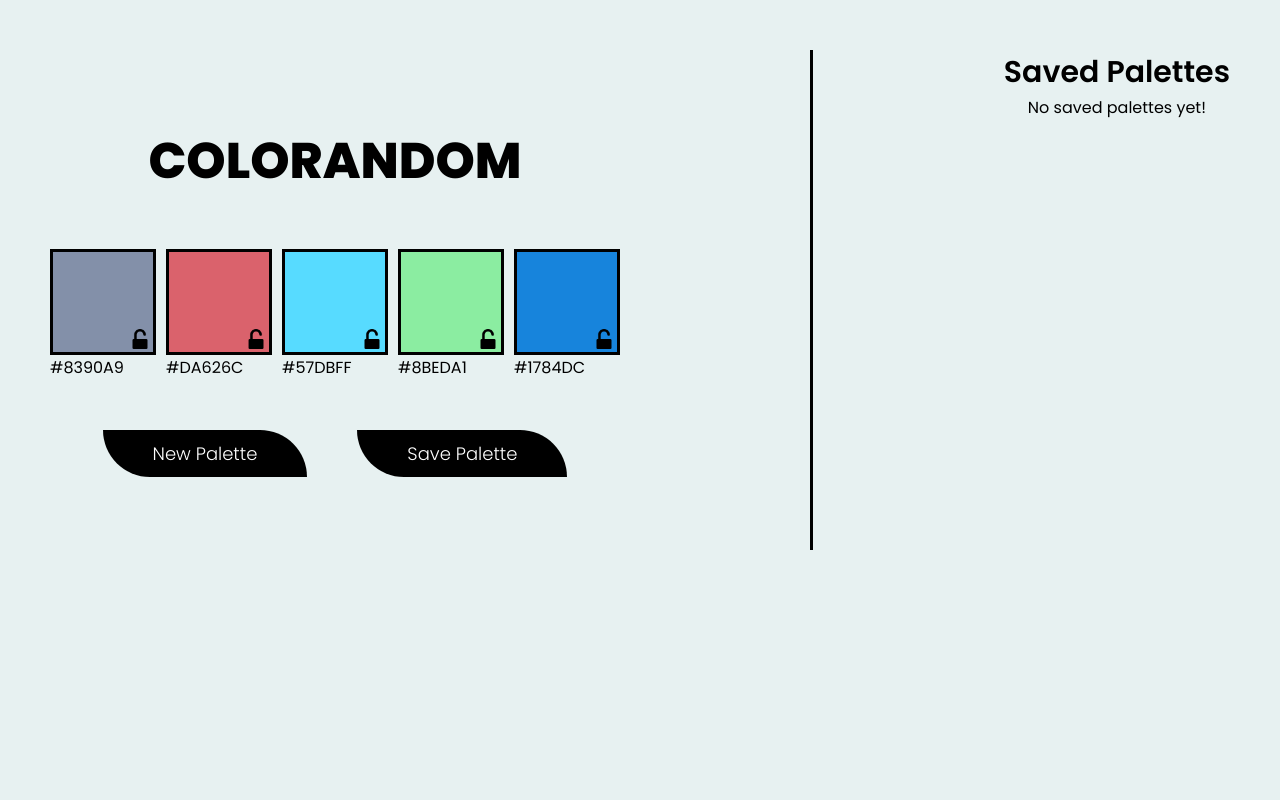
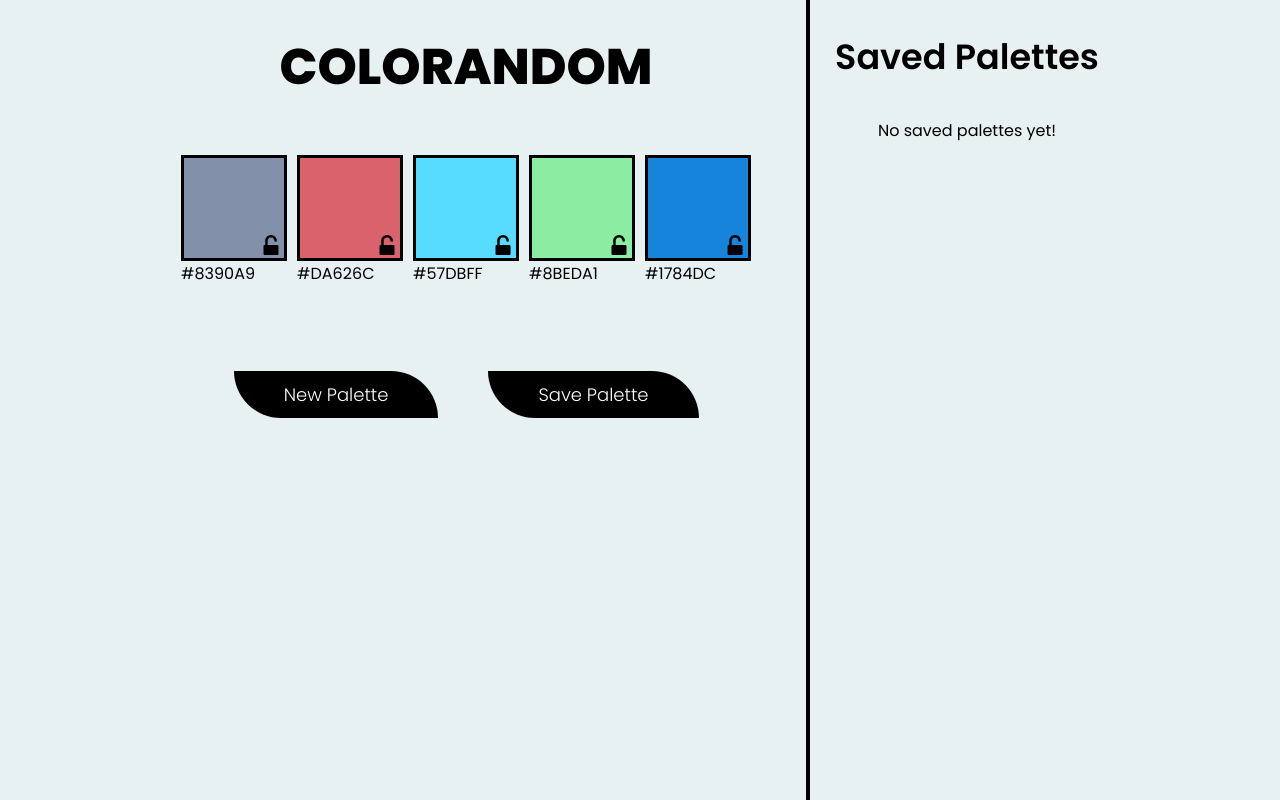
Before and after one commit to EGavinG/color_random, a plain HTML site: page index.html in a window 1280 px wide. Drawn offline with Linux system fonts and the light colour scheme.

Commit message:
add style changes to CSS to better match comp

```diff
--- a/main.js
+++ b/main.js
@@ -160,45 +160,7 @@ function displaySavedPalettes() {
   savedPalettesEl.innerHTML = newHtml;
 }
 
-// Then we need to put that into the savedPalletesAside div
-
-// singlePallette.innerHTML = newHtml;
-// function save() {
-//   var newPallID = Date.now();
-//   noSavedPallettes.classList.add("hidden");
-//   var hexObj = {
-//     id: newPallID,
-//     hexCode: [
-//       code1Main.innerText,
-//       code2Main.innerText,
-//       code3Main.innerText,
-//       code4Main.innerText,
-//       code5Main.innerText,
-//     ],
-//   };
-//   savedPallettesArr.push(hexObj);
-
-//   var lastElement = savedPallettesArr.length - 1;
-//   var savedP = document.createElement("div");
-//   savedP.classList = "singlePallete";
-
-//   for (var i = 0; i < 5; i++) {
-//     var singleP = document.createElement("div");
-//     singleP.classList = "singleP";
-//     singleP.style.backgroundColor = savedPallettesArr[lastElement].hexCode[i];
-
-//     savedP.appendChild(singleP);
-//   }
-
-//   var deleteEl = document.createElement("img");
-//   deleteEl.classList = "icon iconDelete";
-//   deleteEl.src = "./assets/delete.png";
-//   deleteEl.alt = "delete button";
-//   deleteEl.id = newPallID;
-//   savedP.appendChild(deleteEl);
-//   savedPalettesEl.appendChild(savedP);
-// }
-
+///////
 function deletePallette(e) {
   var deleteID = e.target.id;
   for (var i = 0; i < savedPallettesArr.length; i++) {
@@ -221,7 +183,7 @@ function deletePallette(e) {
     }
 
     var deleteEl = document.createElement("img");
-    deleteEl.classList = "icon iconDelete";
+    deleteEl.classList = "icon icon-Delete";
     deleteEl.src = "./assets/delete.png";
     deleteEl.alt = "delete button";
     deleteEl.id = savedPallettesArr[i].id;
--- a/styles.css
+++ b/styles.css
@@ -1,8 +1,10 @@
 /* OVERALL ELEMENTS */
 
+/* overflow: hidden; /*added overflow hidden */
 * {
   padding: 0;
   margin: 0;
+  overflow: hidden
 }
 
 body {
@@ -38,10 +40,10 @@ body {
 
 .main-home {
   display: flex;
-  padding: 50px;
+  /* padding: 50px; */
   justify-content: space-between;
-  /* justify-content: center;
-    align-items: center; */
+  justify-content: center;
+    align-items: flex-start;
 }
 
 .boxMain {
@@ -61,12 +63,20 @@ body {
   flex-direction: column;
   gap: 50px;
   align-items: center;
-  justify-content: center;
+  justify-content: flex-start;
+  padding-bottom: 295px;
 }
+  /* display: flex;
+  flex-direction: column;
+  gap: 50px;
+  align-items: center;
+  justify-content: center; */
+
 
 .mainTitle {
   font-size: 50px;
   font-weight: 800;
+  padding-top: 30px;
 }
 
 .boxCode {
@@ -100,6 +110,7 @@ body {
 .buttons {
   display: flex;
   gap: 50px;
+  margin-top: 35px;
 }
 .btnMain {
   background-color: black;
@@ -120,9 +131,11 @@ body {
 /* SEPARATION
    LINE  */
 .separator-line {
-  height: 500px;
-  width: 3px;
+  height: 800px;
+  width: 4px;
   background-color: black;
+  margin-left: 55px;
+  margin-right: 25px;
 }
 
 /* SAVED PALLETES  */
@@ -132,7 +145,11 @@ body {
 
 .savedPalettesTitle {
   font-weight: 600;
-  font-size: 30px;
+  font-size: 35px;
+  display: flex;
+  justify-content: center;
+  padding-top: 30px;
+  margin-bottom: 35px;
 }
 
 .savedPalettes {
```
